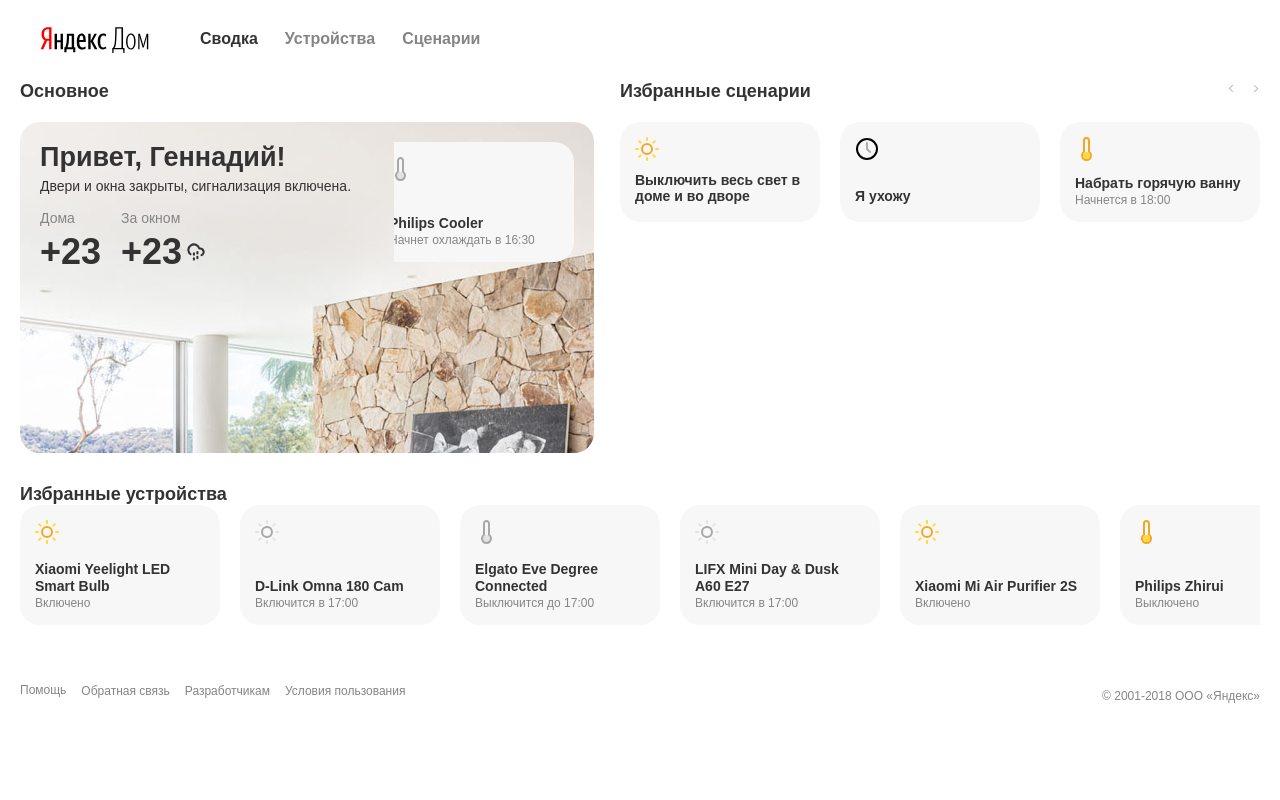
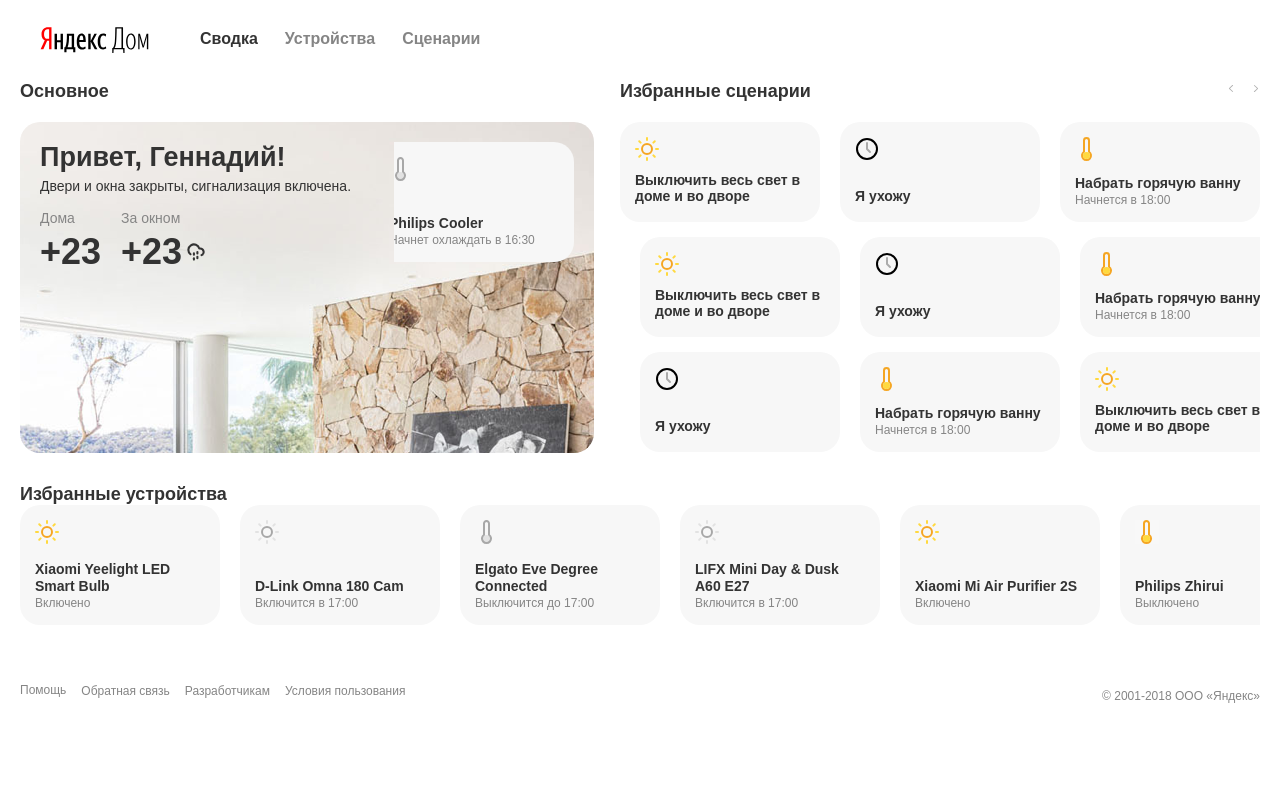
Before and after one commit to ashugaev/shri-2-final, a plain HTML site: page index.html in a window 1280 px wide. Drawn offline with Linux system fonts and the light colour scheme.

Commit message:
Отключил слайдер режимов в горизонтальном сотоянии

```diff
--- a/src/js/main.js
+++ b/src/js/main.js
@@ -289,6 +289,7 @@ const arrowScroll = function(arrows, relCont) {
 		factory((root.dragscroll = {}));
 	}
 })(this, function(exports) {
+	var workWidth = 900;
 	var _window = window;
 	var _document = document;
 	var mousemove = 'mousemove';
@@ -316,7 +317,8 @@ const arrowScroll = function(arrows, relCont) {
 				(cont = el.container || el)[addEventListener](
 					mousedown,
 					(cont.md = function(e) {
-						if (!el.hasAttribute('nochilddrag') || _document.elementFromPoint(e.pageX, e.pageY) == cont) {
+						if ((!el.hasAttribute('nochilddrag') || _document.elementFromPoint(e.pageX, e.pageY) == cont) && window.innerWidth < workWidth) {
+							console.log(window.innerWidth)
 							pushed = 1;
 							lastClientX = e.clientX;
 							lastClientY = e.clientY;
@@ -576,11 +578,9 @@ let touchRegulator = function(stripeSelector, circleSelector) {
 	let onResise = function(event) {
 		if (window.innerWidth <= 700) {
 			gradientStripe.setAttribute('stripePosition', 'vertical');
-			console.log('vertical');
 			circle.style.left = '-5px';
 		} else {
 			gradientStripe.setAttribute('stripePosition', 'horizontal');
-			console.log('hor');
 			circle.style.bottom = '-5px';
 		}
 	};
--- a/src/scss/_main-top-box.scss
+++ b/src/scss/_main-top-box.scss
@@ -2,6 +2,7 @@
     margin-top: 63px;
 }
 
+// Избранные сценарии справа
 @media screen and (min-width: 900px) {
     .main-top-box {
         display: flex;
@@ -13,19 +14,31 @@
         margin-left: 6px;
         width: 446px;
         margin-top: 0;
+        display: flex;
+        flex-direction: column;
         &__title {
             // Смещаем на один уровень с info-item
             margin-left: 20px;
         }
         & .info-item-box {
             &__abs {
-                flex-direction: column;
-                height: 100%;
+                // flex-direction: column;
+                height: 120px;
                 flex-wrap: wrap;
+                transform: none;
+                display: flex;
+                width: 100%;
+                height: auto;
+                flex-wrap: wrap;
+                flex-direction: row;
             }
             &__rel {
                 height: 100%; //Меняем на 5px, потому что 15px отступа теперь у info-item
                 margin-top: 5px;
+                overflow: hidden !important;
+            }
+            &__scroll {
+                flex-grow: 1;
             }
         }
         & .info-item {
```
Also changed, not shown: src/css/main.css, 1 other file.
